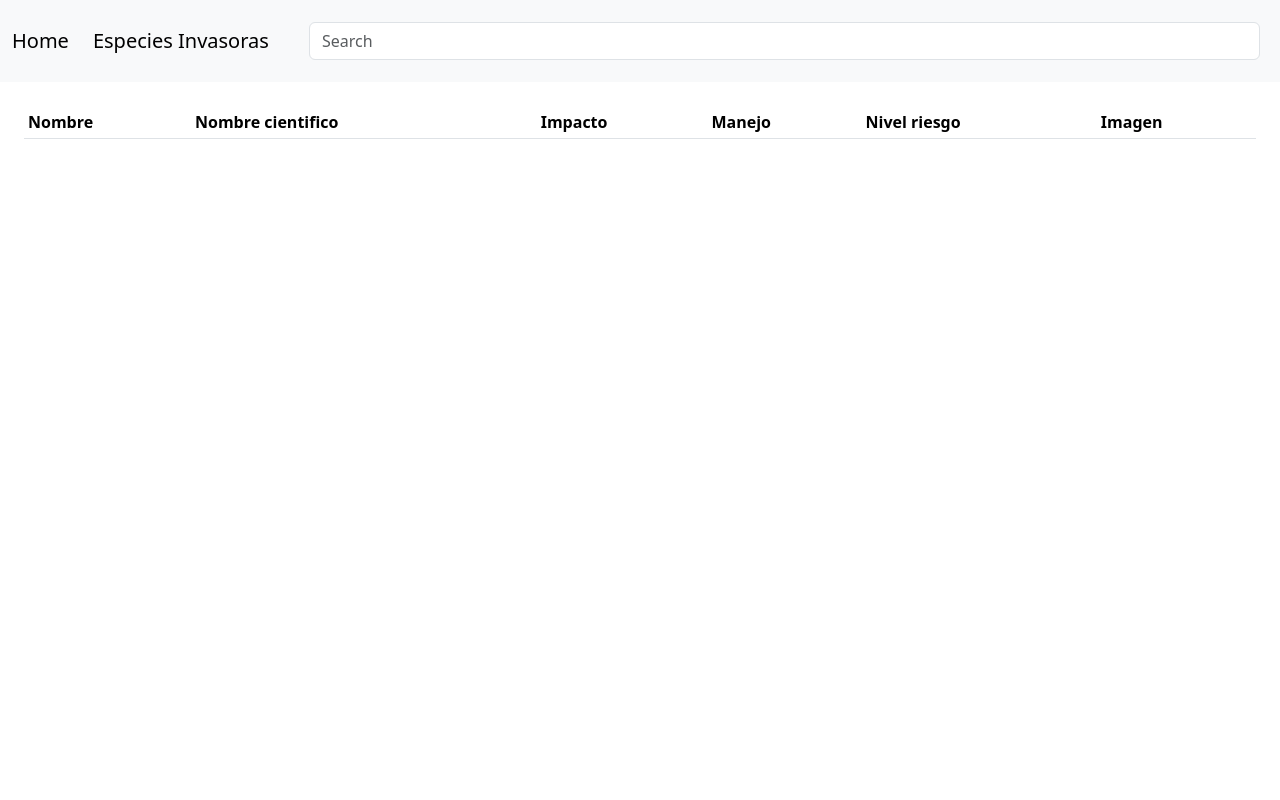
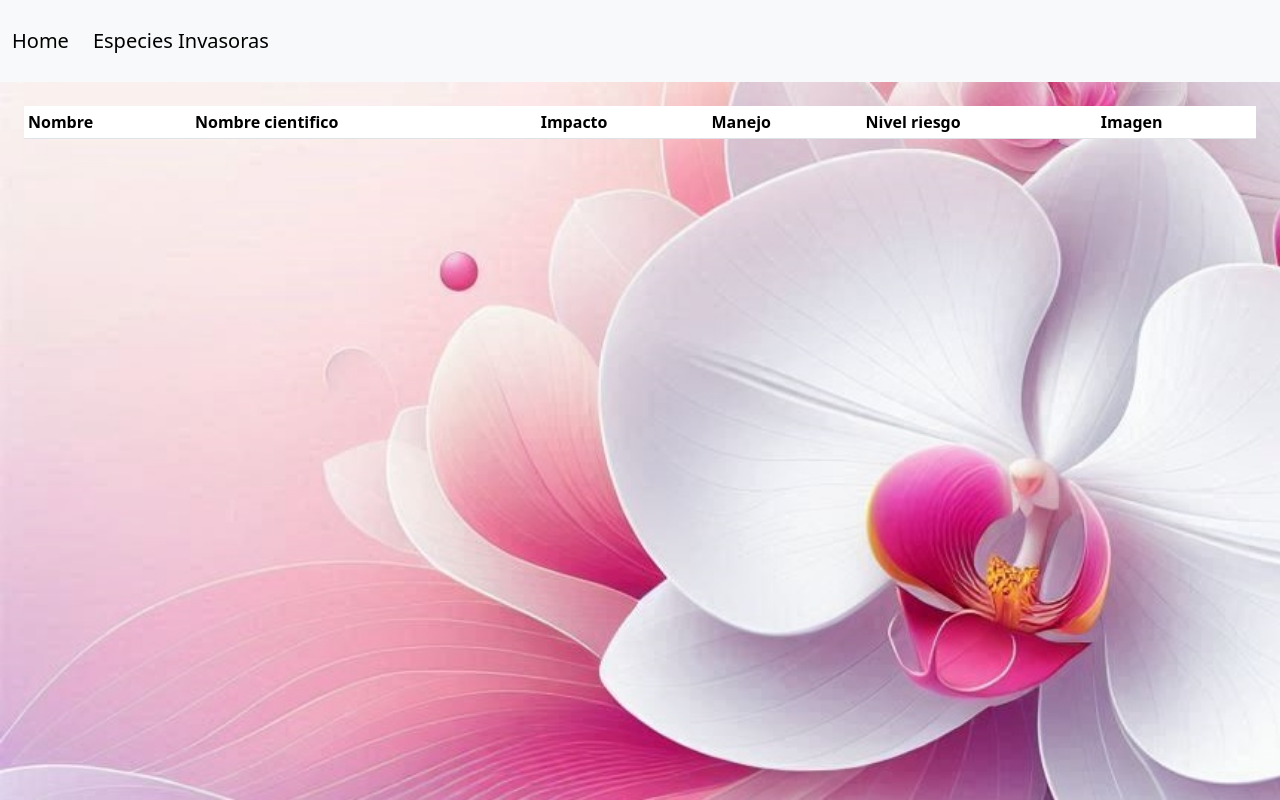
Before and after one commit to Tybalt-ia/API-colombia-Frrank-Sarabia, a plain HTML site: page especiesInvasoras.html in a window 1280 px wide. Drawn offline with nearby package versions, Linux system fonts and the light colour scheme; no server answers.

Commit message:
especies invasoras actualizacion

```diff
--- a/especiesInvasoras.html
+++ b/especiesInvasoras.html
@@ -9,7 +9,7 @@
     <link href="https://cdn.jsdelivr.net/npm/bootstrap@5.3.3/dist/css/bootstrap.min.css" rel="stylesheet" integrity="sha384-QWTKZyjpPEjISv5WaRU9OFeRpok6YctnYmDr5pNlyT2bRjXh0JMhjY6hW+ALEwIH" crossorigin="anonymous">
 
 </head>
-<body>
+<body id="Body">
     <nav class="navbar navbar-expand-lg bg-body-tertiary">
         <div class="container-fluid">
           <button class="navbar-toggler" type="button" data-bs-toggle="collapse" data-bs-target="#navbarTogglerDemo03" aria-controls="navbarTogglerDemo03" aria-expanded="false" aria-label="Toggle navigation">
@@ -22,9 +22,6 @@
                 <a class=" nav-link active" aria-disabled="true" href="#">Especies Invasoras</a>
               </li>
             </ul>
-
-              <input class="form-control me-2" type="search" placeholder="Search" aria-label="Search">
-
             </form>
           </div>
         </div>
```
Also changed, not shown: detalles.html (+1 -1 lines).
